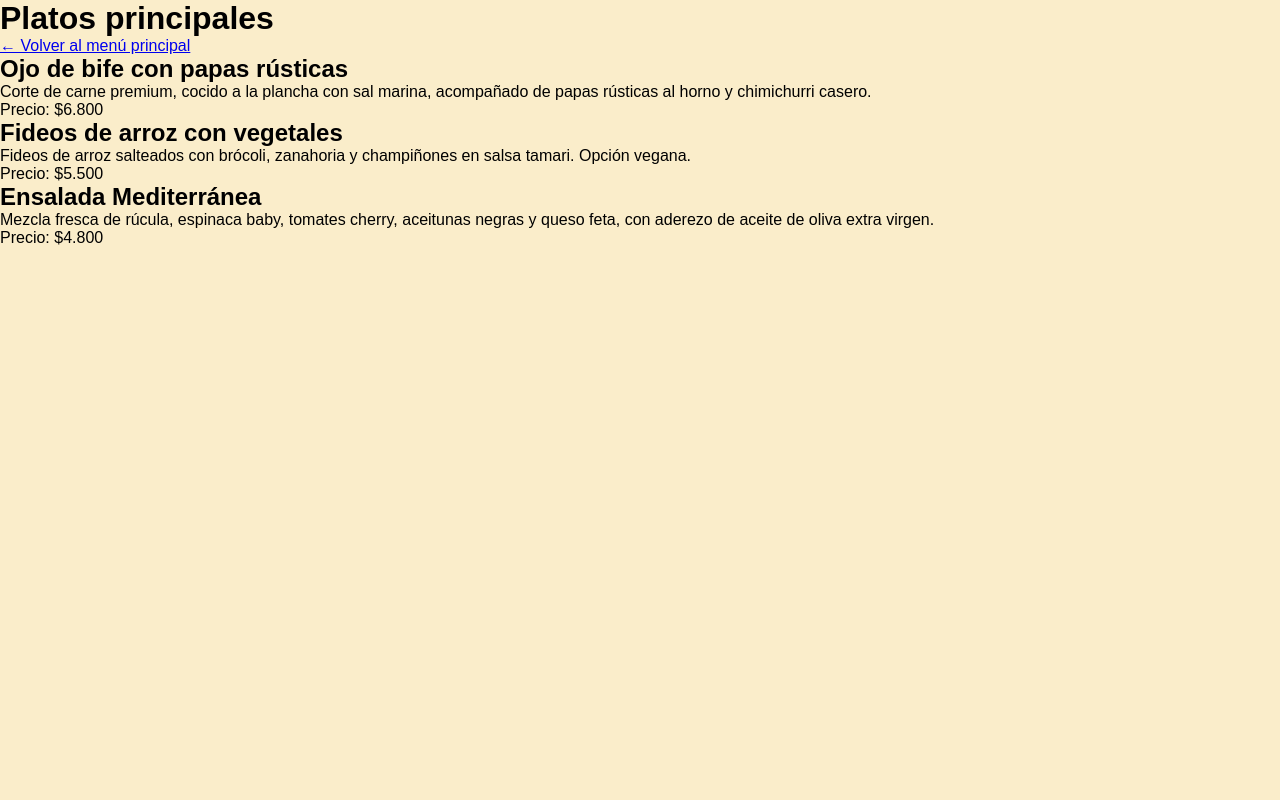
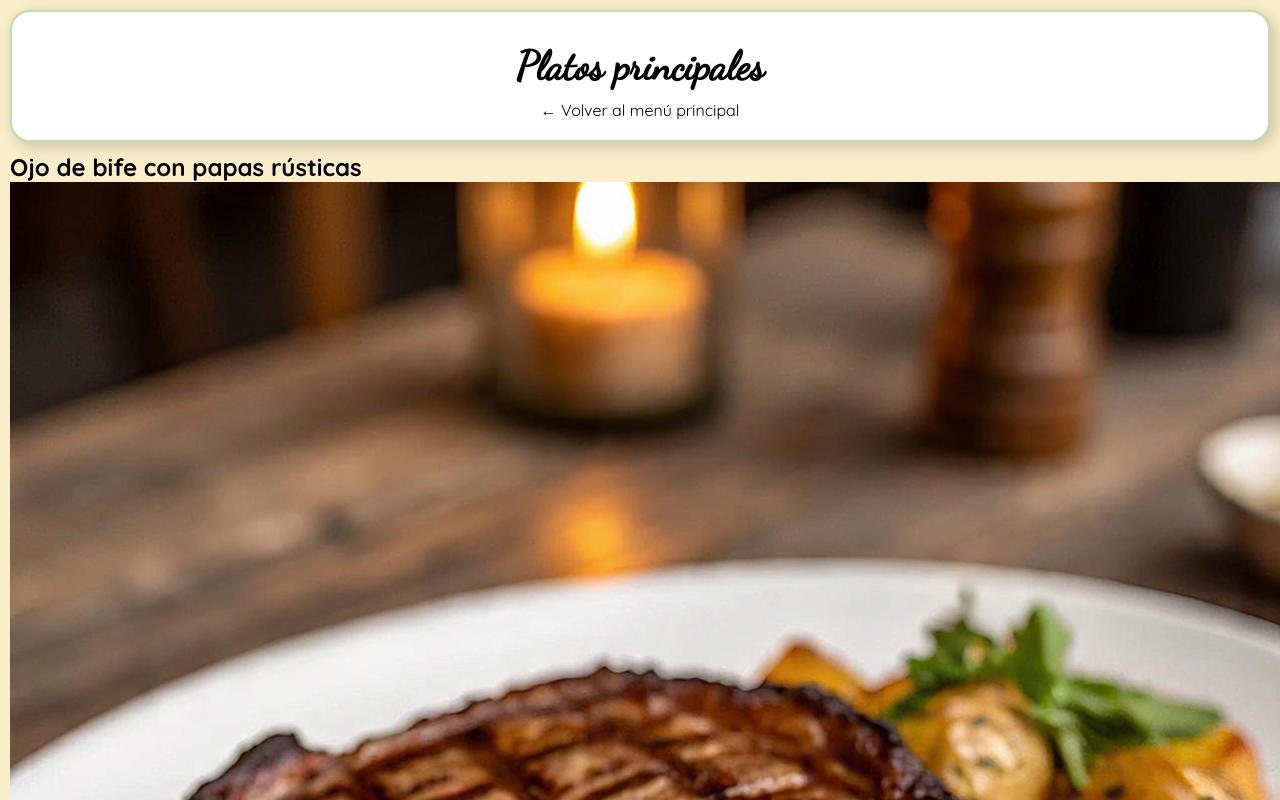
Before and after one commit to Abril-Carballo/menu-digital, a plain HTML site: page platos.html in a window 1280 px wide. Shown: the top 800 px of the page. Drawn offline with Linux system fonts and the light colour scheme; a web font is replaced by a local one.

Commit message:
Empece disenio de paginas

```diff
--- a/css/style.css
+++ b/css/style.css
@@ -95,3 +95,24 @@ footer p {
 }
 
 /* PAGINA PLATO PRINCIPAL */
+
+.paginas {
+    padding: 20px;
+    background-color:white;
+}
+
+.vuelta {
+    text-decoration: none;
+    color: black;
+}
+
+.titulo_paginas {
+    font-family: 'Dancing Script', cursive;
+    padding: 10px;
+    font-size: 40px;
+}
+
+.plato {
+    margin: 10px;
+    width: 700px;
+}
--- a/platos.html
+++ b/platos.html
@@ -4,29 +4,41 @@
     <meta charset="UTF-8" />
     <title>Platos principales - Menú Digital</title>
     <link rel="stylesheet" href="css/style.css">
+
+     <link rel="stylesheet" href="https://fonts.google.com/specimen/Raleway">
+    <link href="https://fonts.googleapis.com/css2?family=Dancing+Script&display=swap" rel="stylesheet">
+    <link href="https://fonts.googleapis.com/css2?family=Quicksand:wght@400;600;700&display=swap" rel="stylesheet">
 </head>
 
 <body>
-    <h1>Platos principales</h1>
-    <a href="index.html">← Volver al menú principal</a>
+    <header class="paginas">
+        <h1 class="titulo_paginas">Platos principales</h1>
+        <a href="index.html"  class="vuelta">← Volver al menú principal</a>
+    </header>
 
+    <main>
         <div class="plato">
             <h2>Ojo de bife con papas rústicas</h2>
+            <img src="img/ojo_bije.jpg" alt="Ojo de bife">
             <p>Corte de carne premium, cocido a la plancha con sal marina, acompañado de papas rústicas al horno y chimichurri casero.</p>
             <p>Precio: $6.800</p>
         </div>
 
         <div class="plato">
             <h2>Fideos de arroz con vegetales</h2>
+            <img src="img/fideos.jpg" alt="fideos">
             <p>Fideos de arroz salteados con brócoli, zanahoria y champiñones en salsa tamari. Opción vegana.</p>
             <p>Precio: $5.500</p>
         </div>
 
         <div class="plato">
             <h2>Ensalada Mediterránea</h2>
+            <img src="img/ensalada.jpg" alt="ensalada">
             <p>Mezcla fresca de rúcula, espinaca baby, tomates cherry, aceitunas negras y queso feta, con aderezo de aceite de oliva extra virgen.</p>
             <p>Precio: $4.800</p>
         </div>
+    </main>
+
 
 </body>
 </html>
```
Lines whose indentation alone changed are shown as unchanged.
